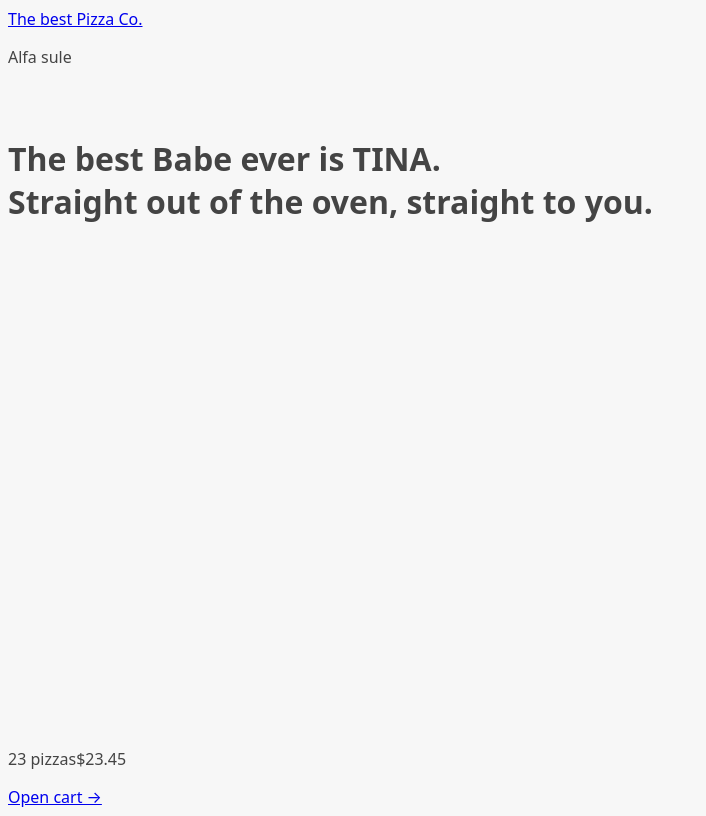
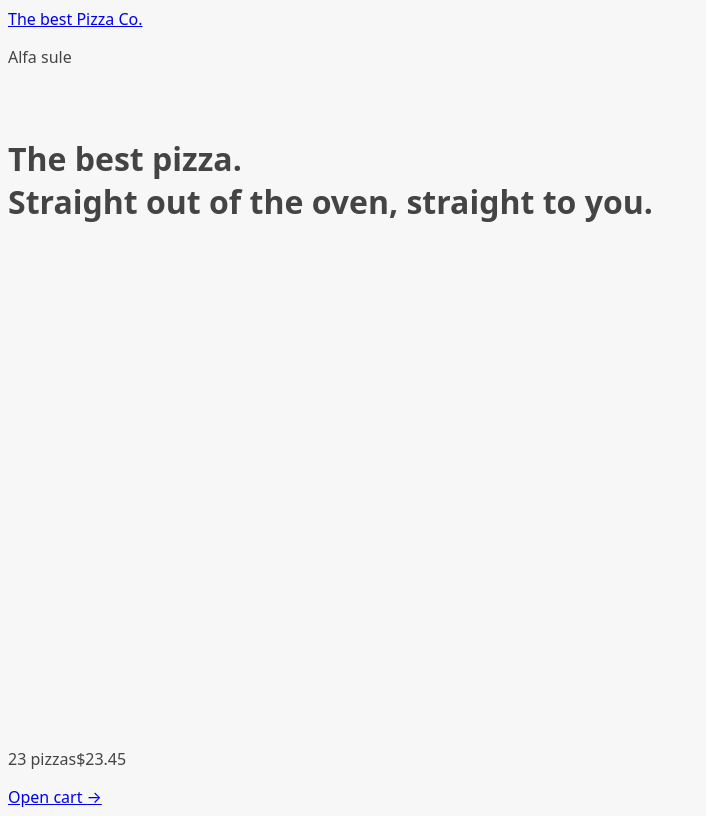
Before and after one commit to adetayo2718/fast-pizza, a React (Vite) app: page / in a window 1280 px wide. Shown: the whole page, without its empty margins (0-706 px from the left). Built offline with nearby package versions, Linux system fonts and the light colour scheme.

Commit message:
error page done

```diff
--- a/src/ui/Home.jsx
+++ b/src/ui/Home.jsx
@@ -2,7 +2,7 @@ function Home() {
   return (
     <div>
       <h1>
-        The best Babe ever is TINA.
+        The best pizza.
         <br />
         Straight out of the oven, straight to you.
       </h1>
```
